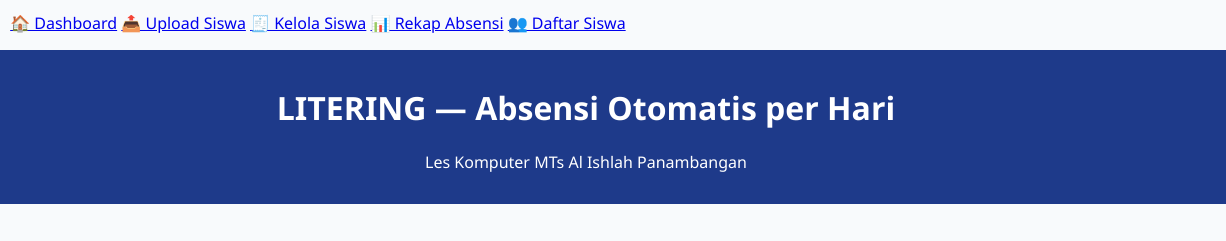
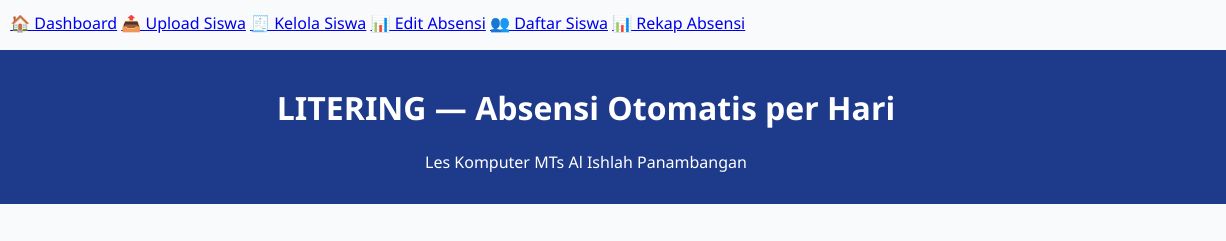
Before and after one commit to syihabconqueror-create/litering-absensi, a plain HTML site: page index.html in a window 1280 px wide. Shown: the top 241 px of the page, 54-1280 px from the left. Drawn offline with nearby package versions, Linux system fonts and the light colour scheme; no server answers; a script that the page names is missing.

Commit message:
Update navbar.html

```diff
--- a/navbar.html
+++ b/navbar.html
@@ -3,6 +3,7 @@
   <a href="index.html">🏠 Dashboard</a>
   <a href="upload_siswa.html">📤 Upload Siswa</a>
   <a href="kelola_siswa.html">🧾 Kelola Siswa</a>
+  <a href="admin.html">📊 Edit Absensi</a>
+  <a href="daftar_siswa.html">👥 Daftar Siswa</a>
   <a href="rekap_seluruh_siswa.html">📊 Rekap Absensi</a>
-  <a href="daftar_siswa.html">👥 Daftar Siswa</a>
 </nav>
```
